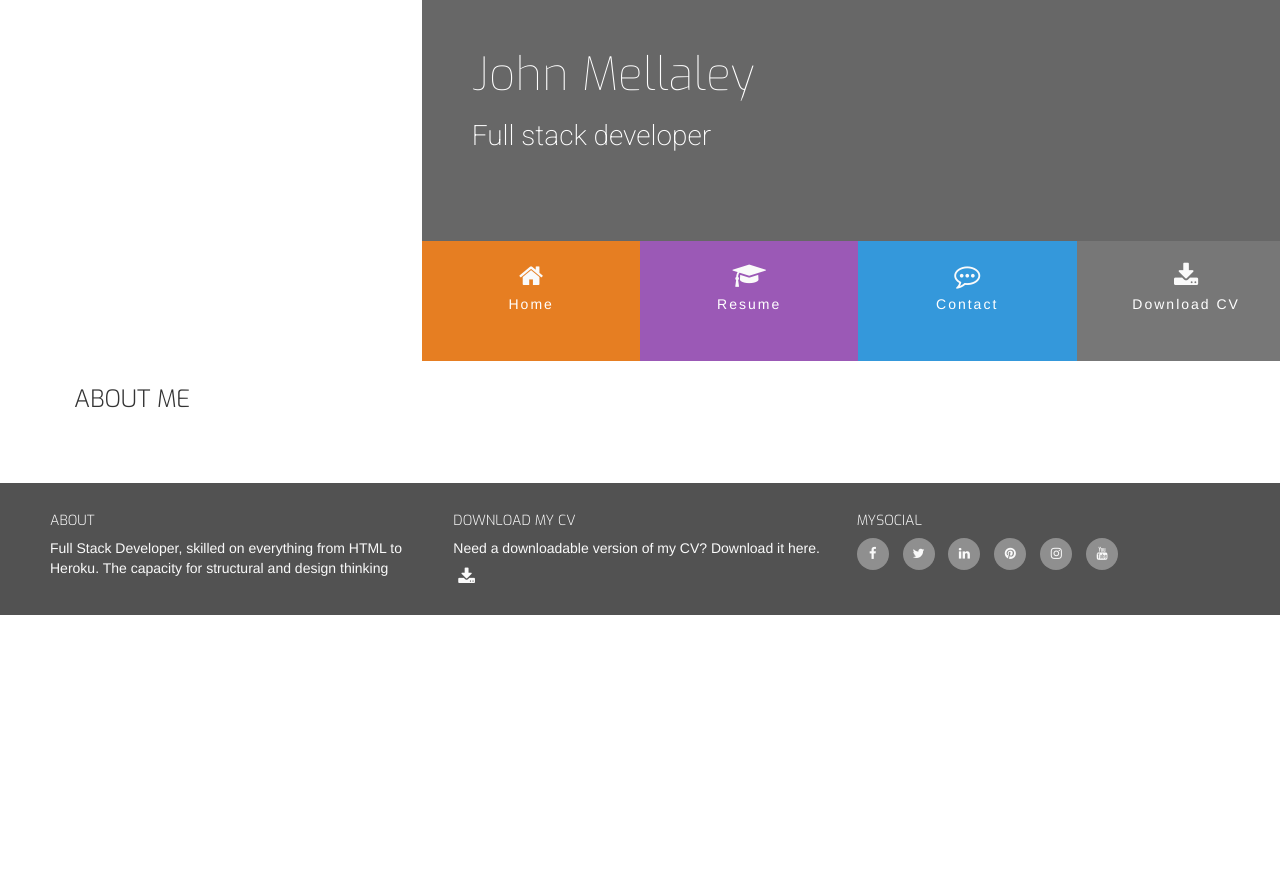
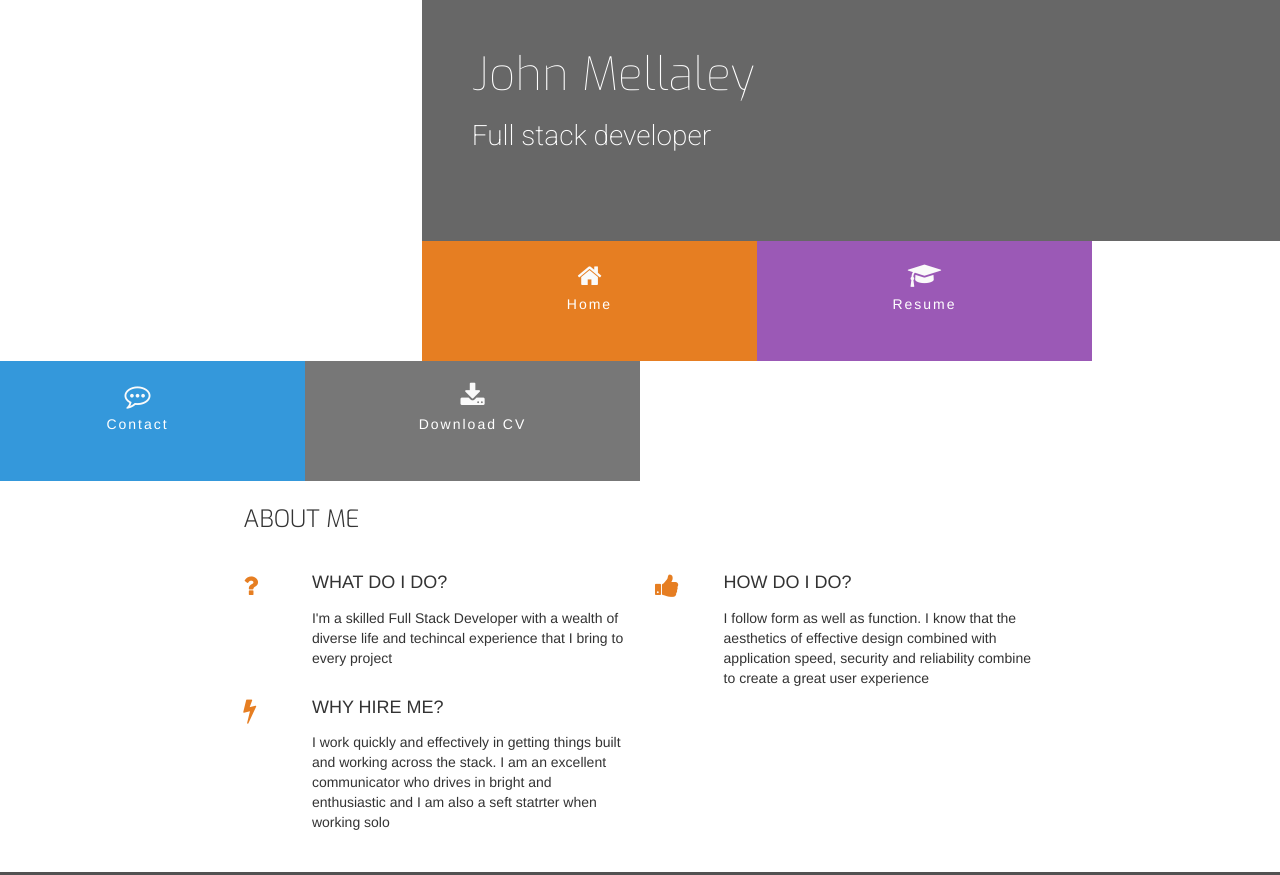
Before and after one commit to JohnMellaley/ucd_resume, a plain HTML site: page index.html in a window 1280 px wide. Shown: the top 875 px of the page. Before the commit the page ends 800 px from the top, so only its background shows below. Drawn offline with nearby package versions, Linux system fonts and the light colour scheme.

Commit message:
completed initial body of index

```diff
--- a/assets/css/style.css
+++ b/assets/css/style.css
@@ -4,6 +4,10 @@
 .bg-color-name-title{
     background-color: #676767;
 }
+
+.bg-color-three-reasons{
+     background-color: #ffffff;
+ }
 
 .ui-menu-color-home{
     background-color: #e67e22;
@@ -21,9 +25,6 @@
     background-color: #777777;
 }
 
-.bg-color-three-reasons{
-     background-color: #ffffff;
- }
 
 /*--------------------------------------------------special/padding/margins/text---------------------------------------------------------- --*/
 h1,
@@ -49,7 +50,7 @@ h4{
 
 .section-column{
     padding:0 30px 30px;
-    float:none;
+    float: none;
     display: table-cell;
 }
 
@@ -196,3 +197,15 @@ footer .cv-pdf i:hover{
 #footer_detials{
     margin: 20px;
 }
+
+
+/*--------------------------------------------------Three Reasons---------------------------------------------------------- --*/
+
+.three-reasons-icon{
+    font-size: 26px;
+    color:#e67e22;
+}
+
+.three-reasons-heading{
+    margin-bottom: 15px;
+}
--- a/index.html
+++ b/index.html
@@ -2,6 +2,7 @@
 <html>
     <head>
         <link rel="stylesheet" href="https://maxcdn.bootstrapcdn.com/bootstrap/3.3.7/css/bootstrap.min.css" type="text/css"/>
+        <link rel="stylesheet" href="https://maxcdn.bootstrapcdn.com/bootstrap/3.3.7/css/bootstrap.min.css" integrity="sha384-BVYiiSIFeK1dGmJRAkycuHAHRg32OmUcww7on3RYdg4Va+PmSTsz/K68vbdEjh4u" crossorigin="anonymous">
         <link rel="stylesheet" href="https://stackpath.bootstrapcdn.com/font-awesome/4.7.0/css/font-awesome.min.css" type="text/css"/>
         <link rel="stylesheet" href="https://cdnjs.cloudflare.com/ajax/libs/hover.css/2.3.1/css/hover-min.css" type="text/css" />
         <link rel="stylesheet" href="assets/css/style.css" type="text/css" />
@@ -19,6 +20,7 @@
                             <h2 class = "title">Full stack developer</h2>
                         </div>
                     </div>
+                </div>
                     <div class = "row">
                     <ul id="nav" class = "list-inline clearfix">
                         <li class ="col-xs-6 col-sm-3 ui-menu-color-home menuitem">
@@ -37,6 +39,7 @@
                     </div>
                 </div>
        </header>
+
         <section class = "container-fluid">
             <div class ="row row-table">
                 <div class ="col-xs-12 col-sm-12 col-md-8 bg-color-three-reasons section-column">
@@ -45,9 +48,46 @@
                             <h3 class="section-heading uppercase">About me</h3>
                         </div>
                     </div>
-                </div>
+                    <div class="row">
+                        <div class="col-xs-10 col-xs-offset-1 col-sm-offset-0 col-sm-4 col-md-6">
+                            <div class="row">
+                                <div class="col-xs-2 col-sm-2 col-md-2">
+                                    <i class="three-reasons-icon fa fa-question" aria-hidden="true"></i>
+                                </div>
+                             <div class="col-xs-10 col-sm-10">
+                                 <h4 class="three-reasons-heading uppercase">What do I do?</h4>
+                                 <p> I'm a skilled Full Stack Developer with a wealth of diverse life
+                                 and techincal experience that I bring to every project</p>
+                             </div>
+                            </div>
+                    </div>
+                         <div class="col-xs-10 col-xs-offset-1 col-sm-offset-0 col-sm-4 col-md-6">
+                            <div class="row">
+                                <div class="col-xs-2 col-sm-2 col-md-2">
+                                    <i class="three-reasons-icon fa fa-thumbs-up" aria-hidden="true"></i>
+                                </div>
+                             <div class="col-xs-10 col-sm-10">
+                                 <h4 class="three-reasons-heading uppercase">How do I do?</h4>
+                                 <p> I follow form as well as function. I know that the aesthetics of effective design combined with
+                                 application speed, security and reliability combine to create a great user experience</p>
+                             </div>
+                            </div>
+                    </div>
+                         <div class="col-xs-10 col-xs-offset-1 col-sm-offset-0 col-sm-4 col-md-6">
+                            <div class="row">
+                                <div class="col-xs-2 col-sm-2 col-md-2">
+                                    <i class="three-reasons-icon fa fa-bolt" aria-hidden="true"></i>
+                                </div>
+                             <div class="col-xs-10 col-sm-10">
+                                 <h4 class="three-reasons-heading uppercase">Why Hire me?</h4>
+                                 <p> I work quickly and effectively in getting things built and working across the stack. I am an excellent
+                                 communicator who drives in bright and enthusiastic and I am also a seft statrter when working solo</p>
+                             </div>
+                            </div>
+                    </div>
+                    </div>
+                 </div>
             </div>
-
         </section>
 
         <footer class = "container-fluid">
```
